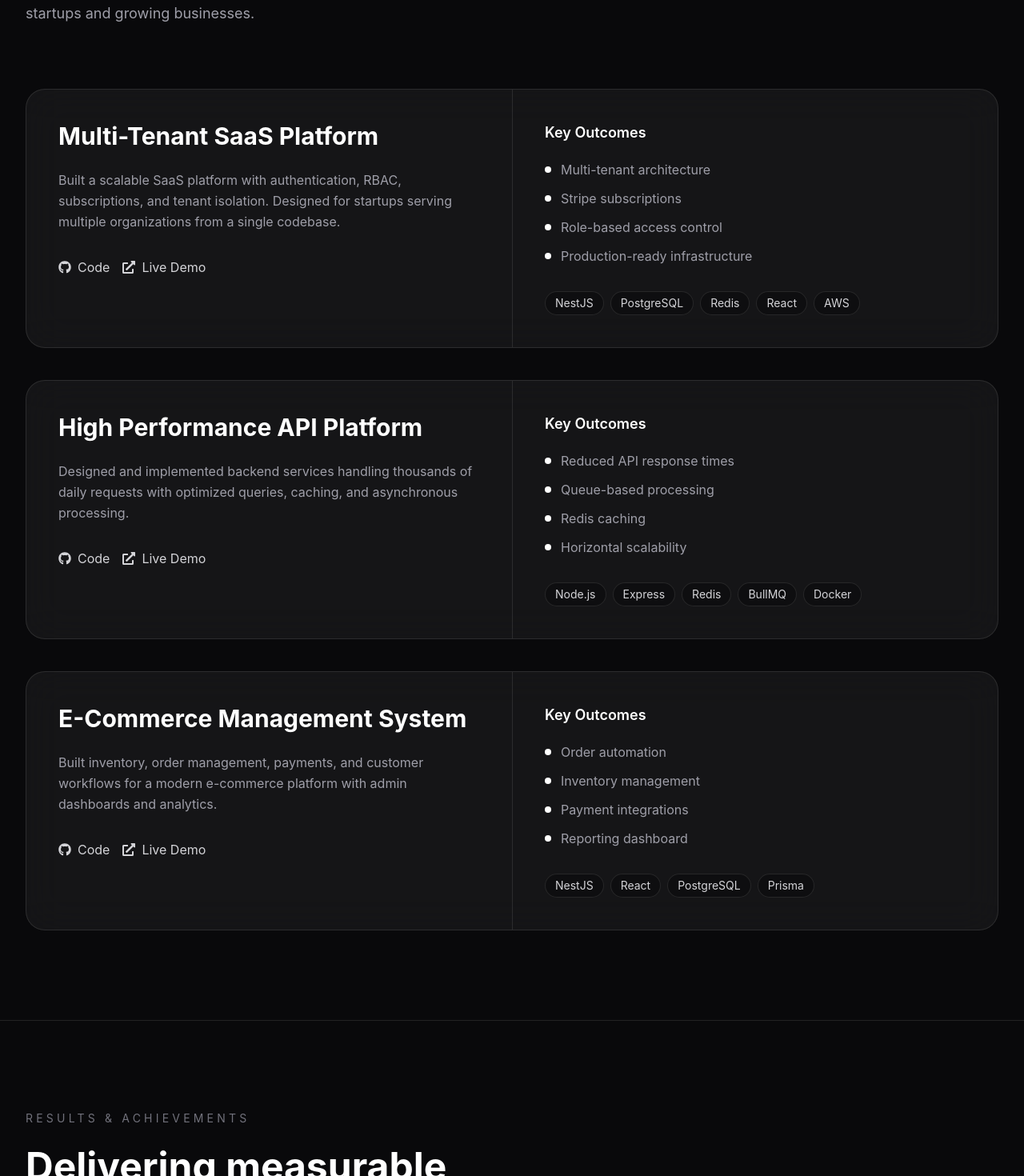
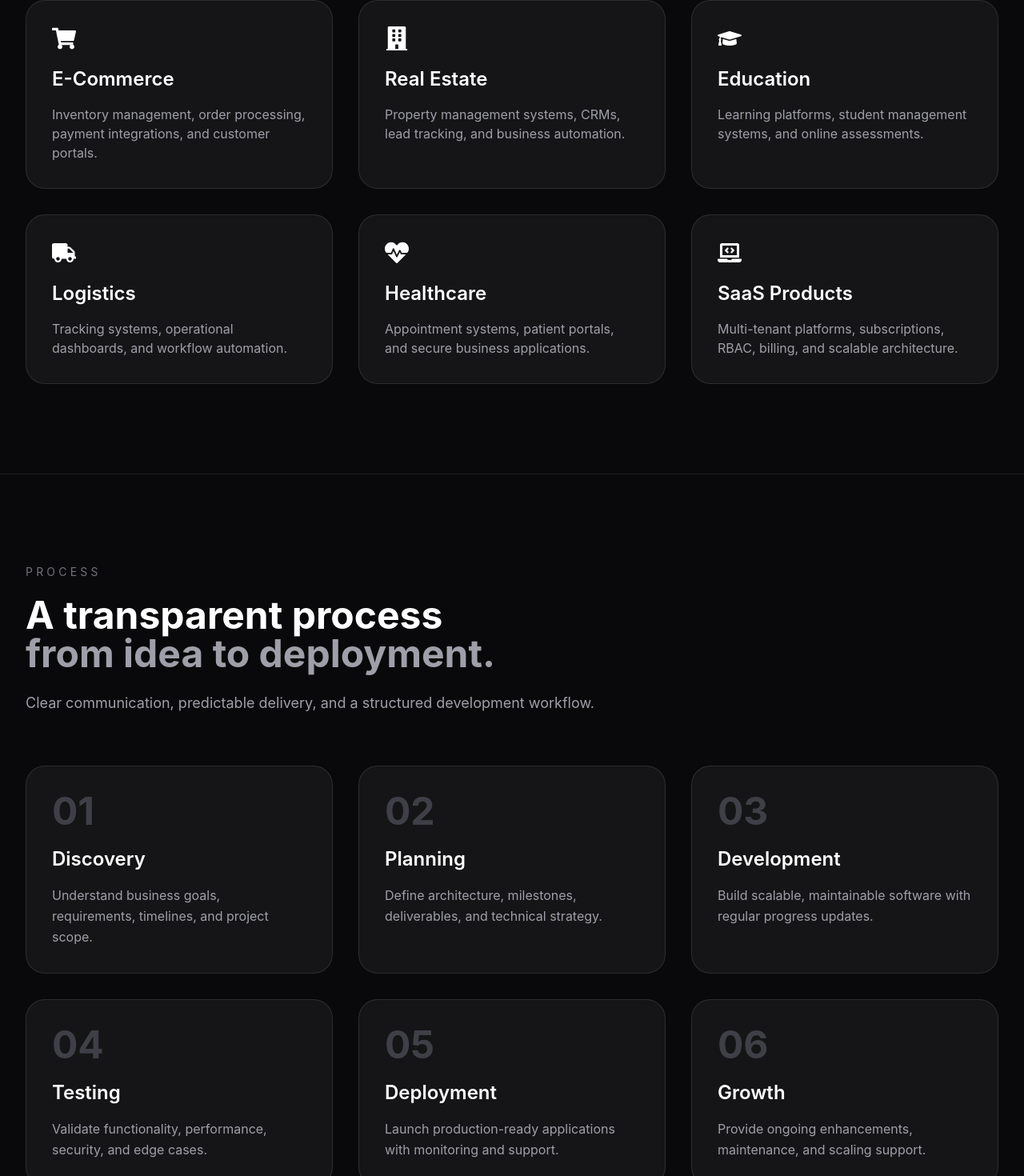
Before and after one commit to provks/portfolio, a React app: page / in a window 1280 px wide. Shown: the part 4140-5610 px from the top of the page at 80% size. Built offline with nearby package versions, Linux system fonts and the light colour scheme; the HTML template or start-up script is replaced by a standard one.

Commit message:
add industries and process section

```diff
--- a/src/App.tsx
+++ b/src/App.tsx
@@ -8,6 +8,8 @@ import Results from "./components/layout/Results";
 import CTA from "./components/layout/CTA";
 import Footer from "./components/layout/Footer";
 import Contact from "./components/layout/Contact";
+import Industries from "./components/layout/Industries";
+import Process from "./components/layout/Process";
 function App() {
 
   return (
@@ -16,14 +18,13 @@ function App() {
       <Hero />
       <About />
       <Service />
+      <Industries />
+      <Process />
       <Projects />
       <Results />
       <CTA />
       <Contact />
       <Footer />
-      {/* <h1 className="text-5xl font-bold text-center pt-32">
-        Portfolio Coming Soon
-      </h1> */}
     </main>
   )
 }
--- /dev/null
+++ b/src/components/layout/Industries.tsx
@@ -0,0 +1,105 @@
+import { motion } from "framer-motion";
+import {
+  FaShoppingCart,
+  FaBuilding,
+  FaGraduationCap,
+  FaTruck,
+  FaHeartbeat,
+  FaLaptopCode,
+} from "react-icons/fa";
+
+const industries = [
+  {
+    icon: <FaShoppingCart />,
+    title: "E-Commerce",
+    description:
+      "Inventory management, order processing, payment integrations, and customer portals.",
+  },
+  {
+    icon: <FaBuilding />,
+    title: "Real Estate",
+    description:
+      "Property management systems, CRMs, lead tracking, and business automation.",
+  },
+  {
+    icon: <FaGraduationCap />,
+    title: "Education",
+    description:
+      "Learning platforms, student management systems, and online assessments.",
+  },
+  {
+    icon: <FaTruck />,
+    title: "Logistics",
+    description:
+      "Tracking systems, operational dashboards, and workflow automation.",
+  },
+  {
+    icon: <FaHeartbeat />,
+    title: "Healthcare",
+    description:
+      "Appointment systems, patient portals, and secure business applications.",
+  },
+  {
+    icon: <FaLaptopCode />,
+    title: "SaaS Products",
+    description:
+      "Multi-tenant platforms, subscriptions, RBAC, billing, and scalable architecture.",
+  },
+];
+
+const Industries = () => {
+  return (
+    <section className="py-28 border-t border-white/10">
+      <div className="max-w-7xl mx-auto px-6 lg:px-8">
+        <div className="max-w-3xl">
+          <p className="text-sm uppercase tracking-[0.3em] text-zinc-500 mb-5">
+            Industries
+          </p>
+
+          <h2 className="text-4xl md:text-5xl font-bold">
+            Experience across multiple
+            <span className="block text-zinc-400">
+              business domains.
+            </span>
+          </h2>
+
+          <p className="mt-6 text-zinc-400 text-lg">
+            I've worked on software solutions across various industries,
+            helping businesses improve operations, automate workflows,
+            and scale efficiently.
+          </p>
+        </div>
+
+        <div className="grid md:grid-cols-2 lg:grid-cols-3 gap-8 mt-16">
+          {industries.map((industry, index) => (
+            <motion.div
+              key={industry.title}
+              initial={{ opacity: 0, y: 30 }}
+              whileInView={{ opacity: 1, y: 0 }}
+              transition={{
+                duration: 0.5,
+                delay: index * 0.1,
+              }}
+              viewport={{ once: true }}
+              className="p-8 rounded-3xl border border-white/10 bg-white/5"
+            >
+              <div className="text-3xl mb-5">
+                {industry.icon}
+              </div>
+
+              <h3 className="text-2xl font-semibold">
+                {industry.title}
+              </h3>
+
+              <p className="mt-4 text-zinc-400">
+                {industry.description}
+              </p>
+            </motion.div>
+          ))}
+        </div>
+      </div>
+    </section>
+  );
+};
+
+export default Industries;
--- /dev/null
+++ b/src/components/layout/Process.tsx
@@ -0,0 +1,96 @@
+import { motion } from "framer-motion";
+
+const steps = [
+  {
+    number: "01",
+    title: "Discovery",
+    description:
+      "Understand business goals, requirements, timelines, and project scope.",
+  },
+  {
+    number: "02",
+    title: "Planning",
+    description:
+      "Define architecture, milestones, deliverables, and technical strategy.",
+  },
+  {
+    number: "03",
+    title: "Development",
+    description:
+      "Build scalable, maintainable software with regular progress updates.",
+  },
+  {
+    number: "04",
+    title: "Testing",
+    description:
+      "Validate functionality, performance, security, and edge cases.",
+  },
+  {
+    number: "05",
+    title: "Deployment",
+    description:
+      "Launch production-ready applications with monitoring and support.",
+  },
+  {
+    number: "06",
+    title: "Growth",
+    description:
+      "Provide ongoing enhancements, maintenance, and scaling support.",
+  },
+];
+
+const Process = () => {
+  return (
+    <section className="py-28 border-t border-white/10 bg-zinc-950">
+      <div className="max-w-7xl mx-auto px-6 lg:px-8">
+        <div className="max-w-3xl">
+          <p className="text-sm uppercase tracking-[0.3em] text-zinc-500 mb-5">
+            Process
+          </p>
+
+          <h2 className="text-4xl md:text-5xl font-bold">
+            A transparent process
+            <span className="block text-zinc-400">
+              from idea to deployment.
+            </span>
+          </h2>
+
+          <p className="mt-6 text-zinc-400 text-lg">
+            Clear communication, predictable delivery, and a structured
+            development workflow.
+          </p>
+        </div>
+
+        <div className="grid md:grid-cols-2 lg:grid-cols-3 gap-8 mt-16">
+          {steps.map((step, index) => (
+            <motion.div
+              key={step.number}
+              initial={{ opacity: 0, y: 30 }}
+              whileInView={{ opacity: 1, y: 0 }}
+              transition={{
+                duration: 0.5,
+                delay: index * 0.1,
+              }}
+              viewport={{ once: true }}
+              className="p-8 rounded-3xl border border-white/10 bg-white/5"
+            >
+              <span className="text-5xl font-bold text-zinc-700">
+                {step.number}
+              </span>
+
+              <h3 className="mt-5 text-2xl font-semibold">
+                {step.title}
+              </h3>
+
+              <p className="mt-4 text-zinc-400 leading-relaxed">
+                {step.description}
+              </p>
+            </motion.div>
+          ))}
+        </div>
+      </div>
+    </section>
+  );
+};
+
+export default Process;
```
